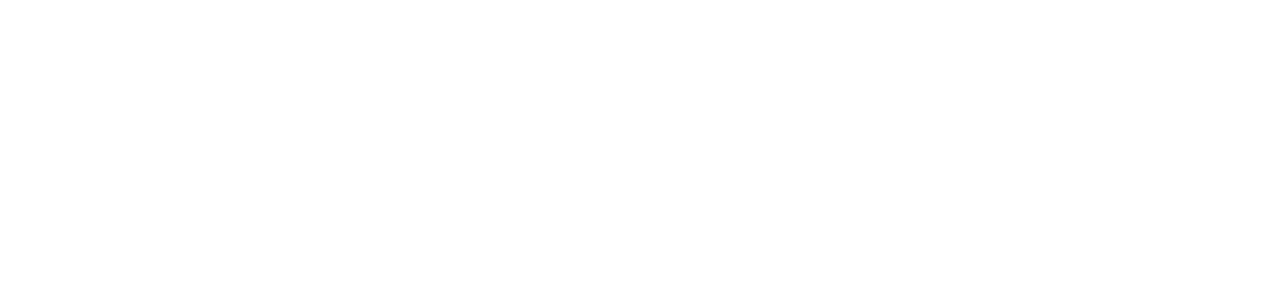
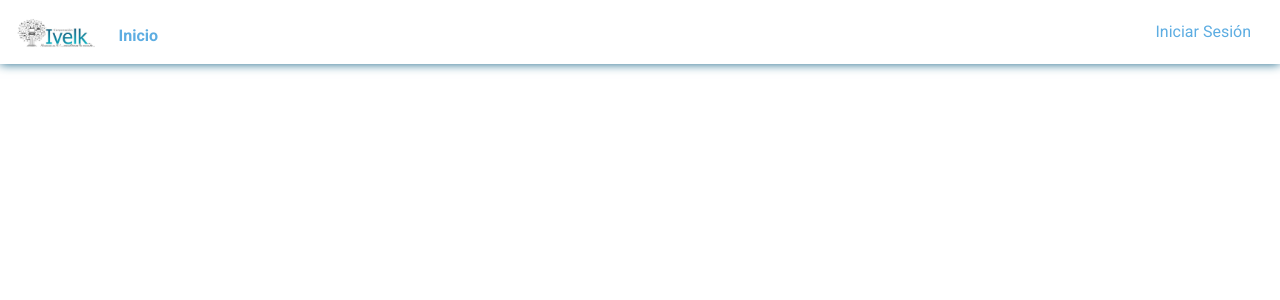
Before and after one commit to robertgon97/Ivelk-Frontend, a Vue app: page / in a window 1280 px wide. Shown: the top 300 px of the page. Built offline with nearby package versions, Linux system fonts and the light colour scheme.

Commit message:
Fix view

```diff
--- a/src/views/Home.vue
+++ b/src/views/Home.vue
@@ -1,5 +1,6 @@
 <template>
   <div>
+    <menu-ivlk></menu-ivlk>
   </div>
 </template>
 <script>
```
